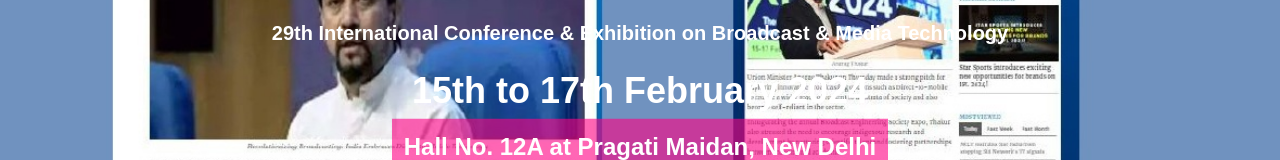
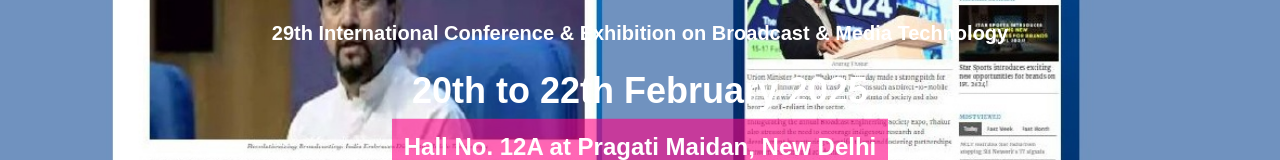
Before and after one commit to anishtiwari09/BesProject, a Next.js app: page / in a window 1280 px wide. Shown: the part 445-605 px from the top of the page. Built offline with nearby package versions, Linux system fonts and the light colour scheme.

Commit message:
change expo date

```diff
--- a/app/UIComponent/Carousel/HomePage/Notification.jsx
+++ b/app/UIComponent/Carousel/HomePage/Notification.jsx
@@ -21,7 +21,7 @@
           </h4>
           <h3 className="font-bold text-4xl text-[#faac1d] text-center m-auto mt-6 conference_text conference_text2">
             {HOMEPAGE.expoStartDate.date}th to {HOMEPAGE.expoEndDate.date}th{" "}
-            {HOMEPAGE.expoEndDate.fullMonth} 2024
+            {HOMEPAGE.expoEndDate.fullMonth} {HOMEPAGE.expoEndDate.year}
           </h3>
         </React.Fragment>
         <React.Fragment>
@@ -30,7 +30,8 @@
             Broadcast & Media Technology
           </h4>
           <h3 className="font-bold text-4xl text-white text-center m-auto mt-6 conference_text conference_text2">
-            15th to 17th February 2024
+          {HOMEPAGE.expoStartDate.date}th to {HOMEPAGE.expoEndDate.date}th{" "}
+            {HOMEPAGE.expoEndDate.fullMonth} {HOMEPAGE.expoEndDate.year}
           </h3>
         </React.Fragment>
       </BasicCarousel>
```
